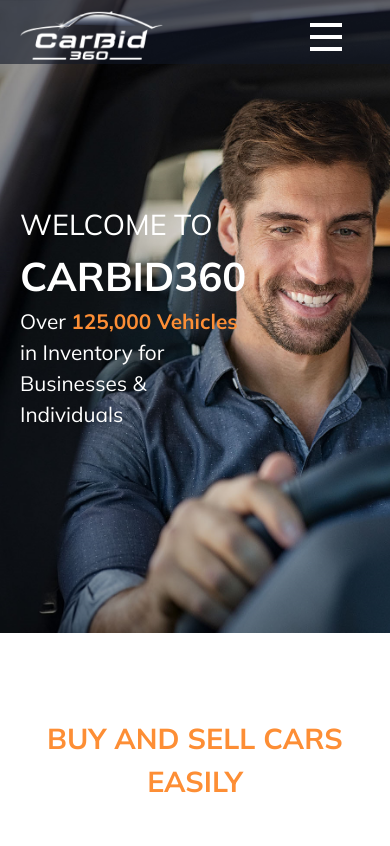
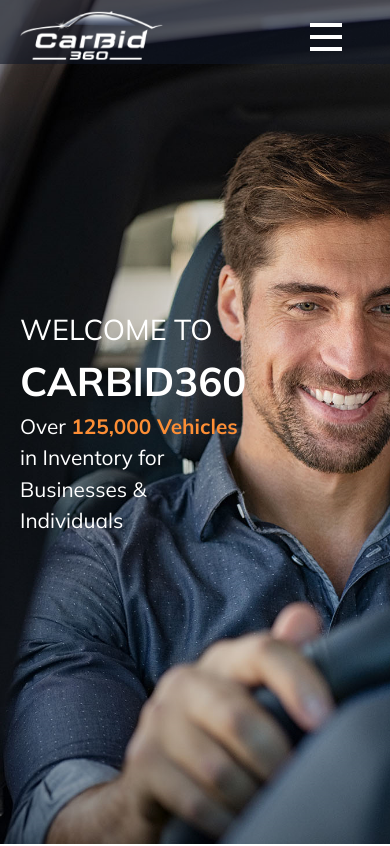
Before and after one commit to codingat25/carz, a Vue app: page / in a window 390 px wide. Shown: the top 846 px of the page. Built offline with nearby package versions, Linux system fonts and the light colour scheme.

Commit message:
whycarbid

```diff
--- a/src/components/WhyCarbid.vue
+++ b/src/components/WhyCarbid.vue
@@ -2,7 +2,7 @@
 </script>
 
 <template>
-    <div class="grid grid-cols-8 bg-lightBlue gap-y-20 py-20 guide">
+    <div class="grid grid-cols-8 bg-lightBlue gap-y-20 py-20">
         <div class="col-start-2 col-span-6 flex flex-col justify-center items-center">
             <h1 class=" text-orange text-xl font-semibold text-center">WHY CHOOSE CARBID360</h1>
             <p class="text-sm text-center w-full lg:w-2/5">Lorem ipsum dolor sit amet, consectetur adipisicing elit. Consequuntur, sunt! Sit quae, odio perspiciatis assumenda dolore provident
--- a/src/layouts/default.vue
+++ b/src/layouts/default.vue
@@ -12,7 +12,7 @@
 
 <div class="">
 <!-- Header and Navigation -->
-    <header class="items-start h-[75vh] md:h-screen w-auto bg-mobile-hero md:bg-desktop-hero bg-cover bg-right-2 md:bg-center">
+    <header class="items-start h-[100vh] md:h-screen w-auto bg-mobile-hero lg:bg-desktop-hero bg-cover bg-right-2 md:bg-center">
         <NavigationCars/>
         <Welcome/>
     </header>
--- a/tailwind.config.cjs
+++ b/tailwind.config.cjs
@@ -48,7 +48,7 @@
         xl: '1440px'
       },
       backgroundPosition: {
-        'right-2': '85%'
+        'right-2': '70%'
       },
 
     },
```
